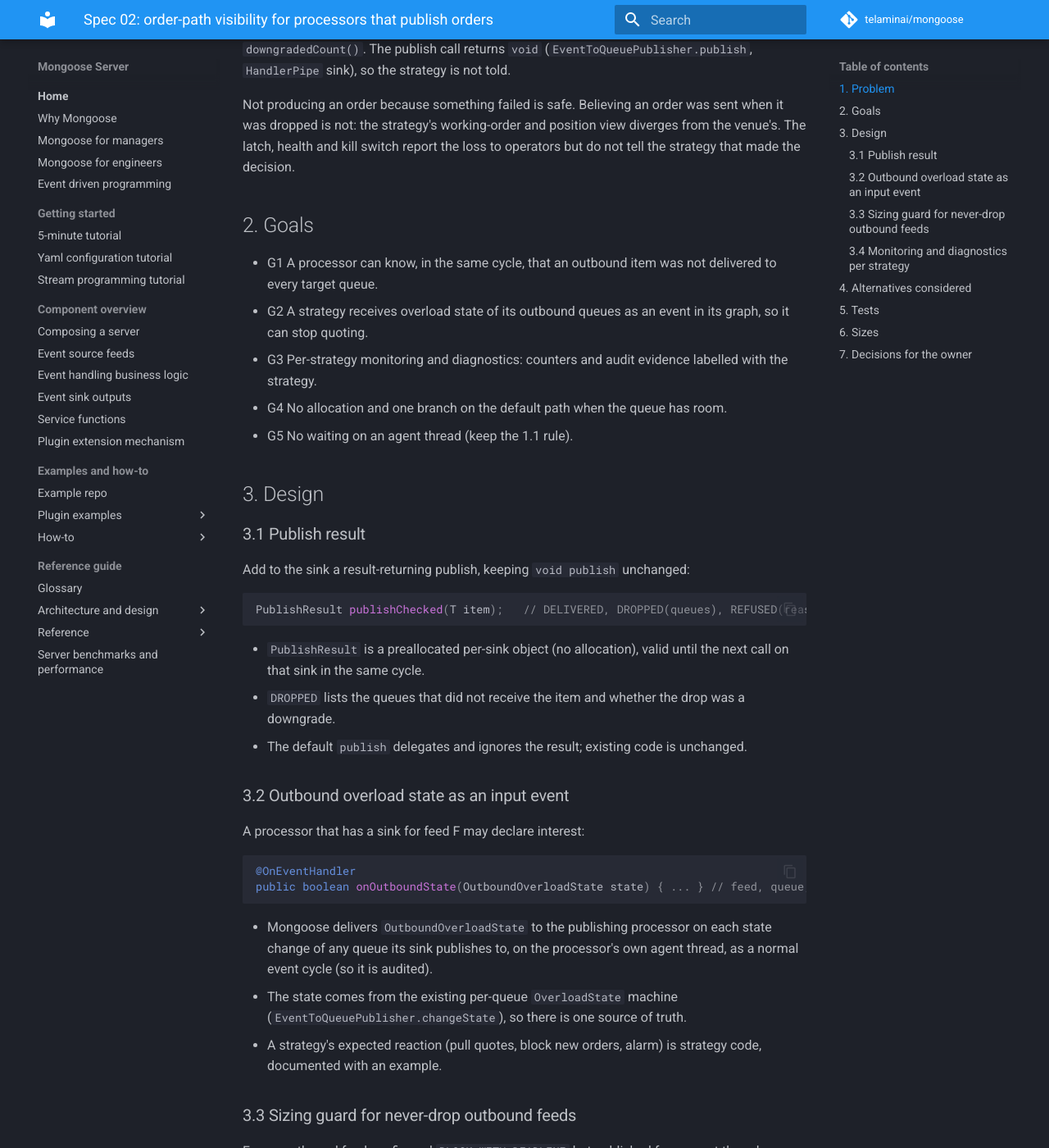
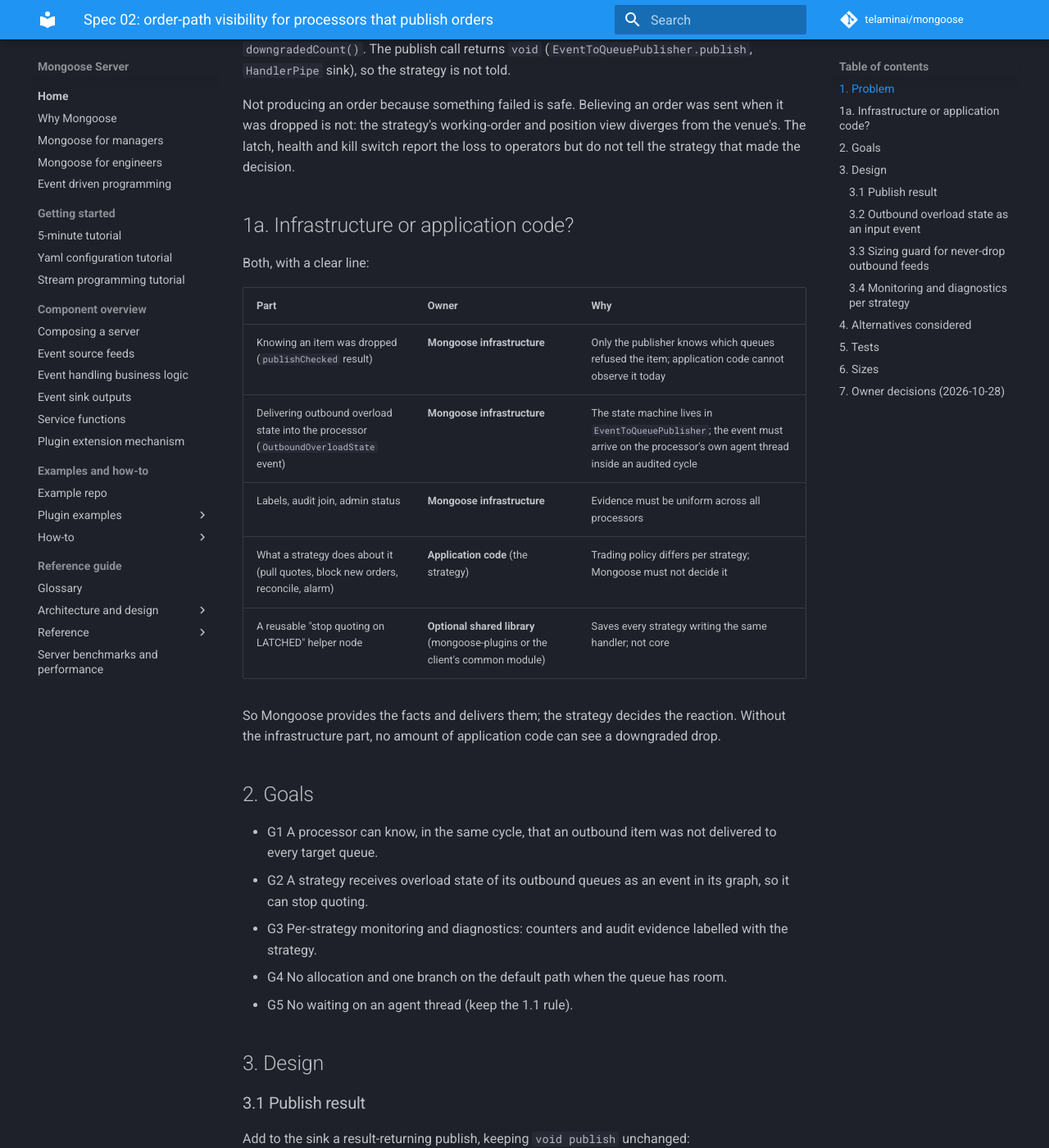
Before and after one commit to telaminai/mongoose, an MkDocs documentation site: the page built from docs/review/next-work/02-order-path-visibility.md, in a window 1280 px wide and 1400 px high, scrolled down 444 px. Shown: the whole window at 82% size. Built offline with MkDocs 1.6.1 and Material for MkDocs 9.7.7, drawn with Linux system fonts in a browser that asks for light colours; comment, search, counter and statistics services are not loaded; some of the changed text lies outside the part shown.

Commit message:
Record owner decisions on next-work specs 01 and 02; add work-item list with tracking status
Co-Authored-By: Claude Opus 5.5 <noreply@anthropic.com>
Claude-Session: https://claude.ai/code/session_01S6QUgxmxekc8hLRd9eLcgt

````diff
--- a/docs/review/next-work/02-order-path-visibility.md
+++ b/docs/review/next-work/02-order-path-visibility.md
@@ -1,6 +1,6 @@
 # Spec 02: order-path visibility for processors that publish orders
 
-Status: proposed for design review, 2026-10-28. Baseline Mongoose 1.1.1. Builds on `docs/design/overload-policy.md`
+Status: owner decisions recorded 2026-10-28 (D1 open); ready for design review. Baseline Mongoose 1.1.1. Builds on `docs/design/overload-policy.md`
 (#79), section 11 "Proposed: a processor's defined reaction to a downgraded or refused outbound publish".
 
 ## 1. Problem
@@ -14,6 +14,21 @@ wait (`overload-policy.md` section 6), so an outbound publish from a processor i
 Not producing an order because something failed is safe. Believing an order was sent when it was dropped is not:
 the strategy's working-order and position view diverges from the venue's. The latch, health and kill switch report
 the loss to operators but do not tell the strategy that made the decision.
+
+## 1a. Infrastructure or application code?
+
+Both, with a clear line:
+
+| Part | Owner | Why |
+| --- | --- | --- |
+| Knowing an item was dropped (`publishChecked` result) | **Mongoose infrastructure** | Only the publisher knows which queues refused the item; application code cannot observe it today |
+| Delivering outbound overload state into the processor (`OutboundOverloadState` event) | **Mongoose infrastructure** | The state machine lives in `EventToQueuePublisher`; the event must arrive on the processor's own agent thread inside an audited cycle |
+| Labels, audit join, admin status | **Mongoose infrastructure** | Evidence must be uniform across all processors |
+| What a strategy does about it (pull quotes, block new orders, reconcile, alarm) | **Application code** (the strategy) | Trading policy differs per strategy; Mongoose must not decide it |
+| A reusable "stop quoting on LATCHED" helper node | **Optional shared library** (mongoose-plugins or the client's common module) | Saves every strategy writing the same handler; not core |
+
+So Mongoose provides the facts and delivers them; the strategy decides the reaction. Without the infrastructure
+part, no amount of application code can see a downgraded drop.
 
 ## 2. Goals
 
@@ -40,15 +55,15 @@ PublishResult publishChecked(T item);   // DELIVERED, DROPPED(queues), REFUSED(r
 
 ### 3.2 Outbound overload state as an input event
 
-A processor that has a sink for feed F may declare interest:
+Every processor that publishes to feed F receives the event; one that declares a handler reacts to it:
 
 ```java
 @OnEventHandler
 public boolean onOutboundState(OutboundOverloadState state) { ... } // feed, queue, UP|DEGRADED|LATCHED, lossCount
 ```
 
-- Mongoose delivers `OutboundOverloadState` to the publishing processor on each state change of any queue its sink
-  publishes to, on the processor's own agent thread, as a normal event cycle (so it is audited).
+- Mongoose delivers `OutboundOverloadState` to **every** processor that publishes to the queue (owner decision D2),
+  on each state change of any queue its sink publishes to, on the processor's own agent thread, as a normal event cycle (so it is audited).
 - The state comes from the existing per-queue `OverloadState` machine (`EventToQueuePublisher.changeState`), so
   there is one source of truth.
 - A strategy's expected reaction (pull quotes, block new orders, alarm) is strategy code, documented with an
@@ -59,8 +74,9 @@ public boolean onOutboundState(OutboundOverloadState state) { ... } // feed, que
 For an outbound feed configured `BLOCK_WITH_DEADLINE` but published from agent threads (which can never block):
 
 - Boot warns once: `feed 'orders' is never-drop but published from agent threads; drops are possible under load`.
-- A config key `outboundCapacityCheck: <events/sec>` lets the operator state peak rate; boot fails if
-  `capacity / peakRate` is below the spin bound's equivalent with a stated margin. This is the written sizing
+- A config key `outboundCapacityCheck: <events/sec>` lets the operator state peak rate; boot **warns** (owner
+  decision D3) if `capacity / peakRate` is below the spin bound's equivalent with a stated margin, naming the feed,
+  capacity, rate and margin. It never fails boot. This is the written sizing
   argument from the earlier #77 spec, made executable.
 
 ### 3.4 Monitoring and diagnostics per strategy
@@ -83,7 +99,8 @@ For an outbound feed configured `BLOCK_WITH_DEADLINE` but published from agent t
    `publish` behaviour unchanged.
 2. The publishing processor receives `OutboundOverloadState(LATCHED)` in a later cycle; the cycle is audited.
 3. No allocation on the default path (allocation test as in 1.1.1's dispatch check).
-4. Boot warning and capacity-check failure for a never-drop feed published from agent threads.
+4. Boot warnings for a never-drop feed published from agent threads, and for a stated peak rate the capacity cannot
+   absorb; boot still succeeds.
 5. Synthetic trading system: injected venue stall; the strategy pulls quotes on `LATCHED`; no order is believed
    sent that was dropped (reconcile strategy view against the venue simulator).
 
@@ -92,8 +109,9 @@ For an outbound feed configured `BLOCK_WITH_DEADLINE` but published from agent t
 Mongoose: publish result 2 days, outbound state event 3 days, sizing guard 1 day, labels and admin 2 days. About
 8 days plus the synthetic-system scenario.
 
-## 7. Decisions for the owner
+## 7. Owner decisions (2026-10-28)
 
-- D1: result-returning publish as a new method (recommended) or change `publish` to return a result.
-- D2: outbound state delivered only to processors that declare a handler (recommended) or to all publishers.
-- D3: whether the capacity check fails boot or only warns.
+- D1 **Open:** result-returning publish as a new method (recommended: no source break for existing plugins) or a
+  change to `publish`'s return type. Infrastructure either way (section 1a).
+- D2 **Decided:** outbound state is delivered to every publisher of the queue.
+- D3 **Decided:** the capacity check warns; it never fails boot.
````
Also changed, not shown: docs/review/next-work/00-work-items.md (added, +26 -0 lines), docs/review/next-work/01-evidence-set-key-and-analyser-1.1.md (+12 -11 lines), docs/review/pr76-external/README.md (+1 -1 lines).
